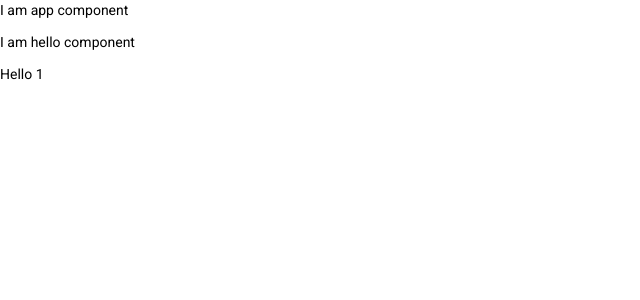
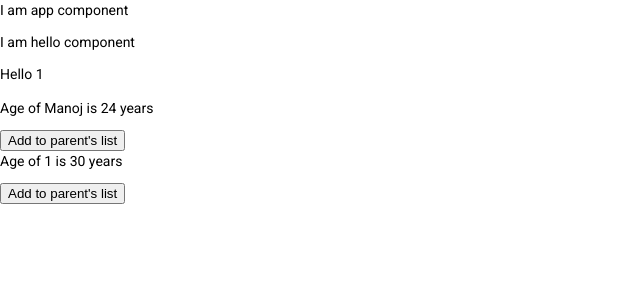
Before and after one commit to gomcodoctor/angularclass, an Angular app: page /details/1 in a window 1280 px wide. Shown: the top 300 px of the page, without its empty margins (0-640 px from the left). Built offline with nearby package versions, Linux system fonts and the light colour scheme.

Commit message:
first child

```diff
--- a/src/app/app.module.ts
+++ b/src/app/app.module.ts
@@ -5,11 +5,13 @@ import { AppRoutingModule } from './app-routing.module';
 import { AppComponent } from './app.component';
 import { BrowserAnimationsModule } from '@angular/platform-browser/animations';
 import { HelloComponent } from './app/hello/hello.component';
+import { FirstchildComponent } from './firstchild/firstchild.component';
 
 @NgModule({
   declarations: [
     AppComponent,
-    HelloComponent
+    HelloComponent,
+    FirstchildComponent
   ],
   imports: [
     BrowserModule,
--- a/src/app/app/hello/hello.component.html
+++ b/src/app/app/hello/hello.component.html
@@ -1,2 +1,11 @@
 <p>I am hello component</p>
-<p>Hello {{queryParams.name}}</p>
+<p>Hello {{params.name}}</p>
+
+<ul>
+  <li *ngFor="let item of items">{{item}}</li>
+</ul>
+
+
+<app-firstchild name="Manoj" age="24" (newItemEvent)="addItem($event)"></app-firstchild>
+
+<app-firstchild [name]="params.name" age="30"></app-firstchild>
--- a/src/app/app/hello/hello.component.ts
+++ b/src/app/app/hello/hello.component.ts
@@ -8,15 +8,28 @@ import {ActivatedRoute, Params} from "@angular/router";
 })
 export class HelloComponent implements OnInit {
   queryParams: Params;
+  params: Params;
+
+  items = [];
 
   constructor(protected _route: ActivatedRoute) { }
 
   public ngOnInit(): void {
-    this._route.params.subscribe((queryParams) => {
+    this._route.params.subscribe((params) => {
+      this.params = params;
+      console.log(params);
+
+    });
+
+    this._route.queryParams.subscribe((queryParams) => {
       this.queryParams = queryParams;
       console.log(queryParams);
-      //{name: 'Rakesh'}
+
     });
   }
 
+  addItem(newItem: string) {
+    this.items.push(newItem);
+  }
+
 }
--- /dev/null
+++ b/src/app/firstchild/firstchild.component.html
@@ -0,0 +1,4 @@
+<p>Age of {{name}} is {{age}} years </p>
+
+
+<button (click)="addNewItem('Rakesh')">Add to parent's list</button>
--- /dev/null
+++ b/src/app/firstchild/firstchild.component.ts
@@ -0,0 +1,25 @@
+import {Component, Input, OnInit, Output, EventEmitter} from '@angular/core';
+
+@Component({
+  selector: 'app-firstchild',
+  templateUrl: './firstchild.component.html',
+  styleUrls: ['./firstchild.component.scss']
+})
+export class FirstchildComponent implements OnInit {
+
+  @Input() name = 'ravinder';
+  @Input() age = 30;
+
+  @Output() newItemEvent = new EventEmitter<string>();
+
+  constructor() { }
+
+  ngOnInit(): void {
+  }
+
+  addNewItem(value: string) {
+    this.newItemEvent.emit(value);
+  }
+
+
+}
```
Also changed, not shown: src/app/firstchild/firstchild.component.scss (added), 1 other file (tests, documents, lock files or other folders).
